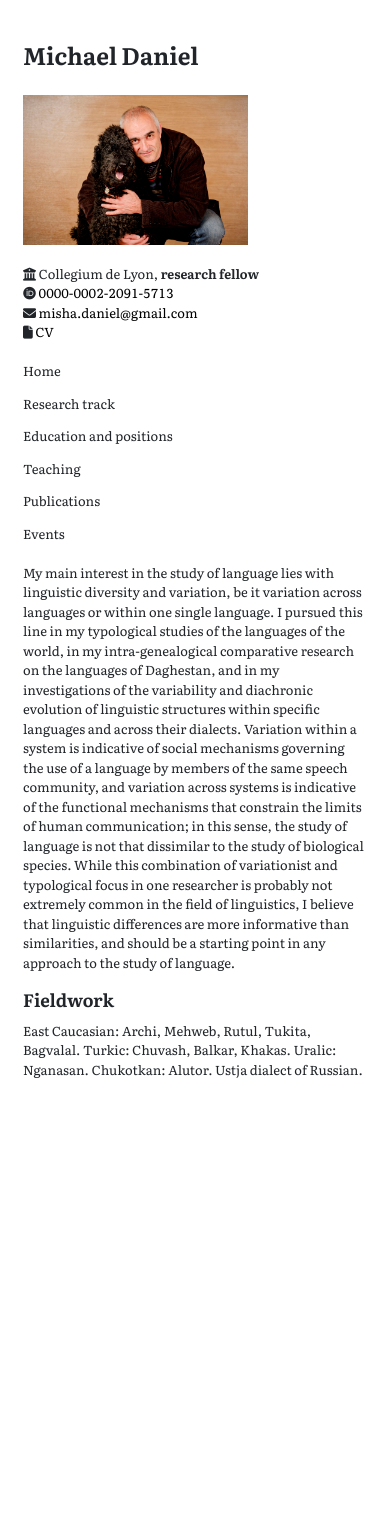
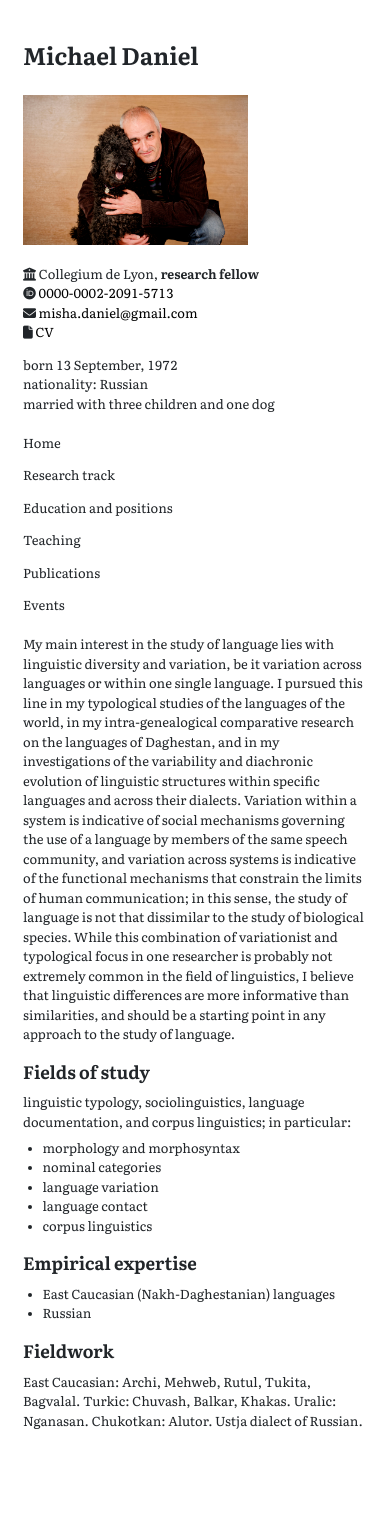
Before and after one commit to MishaDaniel/mishadaniel.github.io, a Jekyll site: the page built from index.html, in a window 390 px wide. Built offline with Jekyll 4.4.1, drawn with Linux system fonts in a browser that asks for light colours; nearby versions of some CDN libraries; before the commit the page ends 1175 px from its top, so only the background shows below that.

Commit message:
changed mobile version

```diff
--- a/_data/teaching.yml
+++ b/_data/teaching.yml
@@ -14,11 +14,11 @@ courses:
     - "Typology - MA (School of Linguistics HSE) (in English)"
 
 awards:
-  - "Best professor award from the HSE University in 2017 for the contribution to the development of the university ([https://www.hse.ru/gold/cm/progress_lecturer/2017/daniel](https://www.hse.ru/gold/cm/progress_lecturer/2017/daniel){:target='_blank'})."
+  - "Best professor award from the HSE University in 2017 for the contribution to the development of the university ([https://www.hse.ru/gold/cm/&shy;progress_lecturer/2017/daniel](https://www.hse.ru/gold/cm/progress_lecturer/2017/daniel){:target='_blank'})."
   - "Best professor by students’ choice in 2012, 2013, 2014, 2015, 2016, 2017, 2018, 2019, 2020, 2021, 2022."
 
 supervisions:
-  - "Student research and fieldwork support 2014, 14-05-0034 HSE: A Corpus Variationist Study of Ustja dialect (Arkhangelsk Oblastj). One of three PIs. The project involved several dozen BA students, including students from the University of Bern, who were involved in collecting and transcribing dialectal data in a field setting. Based on the corpus we created (see [http://www.parasolcorpus.org/Pushkino/login.php](http://www.parasolcorpus.org/Pushkino/login.php){:target='_blank'}), we carried out a quantitative study of dialect loss. The results of the study were published in Journal of Language Variation and Change in 2019, in a multi-author team that, together with seven senior researchers, also involved one doctoral student and seven BA students."
+  - "Student research and fieldwork support 2014, 14-05-0034 HSE: A Corpus Variationist Study of Ustja dialect (Arkhangelsk Oblastj). One of three PIs. The project involved several dozen BA students, including students from the University of Bern, who were involved in collecting and transcribing dialectal data in a field setting. Based on the corpus we created (see [http://www.parasolcorpus.org/&shy;Pushkino/login.php](http://www.parasolcorpus.org/Pushkino/login.php){:target='_blank'}), we carried out a quantitative study of dialect loss. The results of the study were published in Journal of Language Variation and Change in 2019, in a multi-author team that, together with seven senior researchers, also involved one doctoral student and seven BA students."
   - "Student research and fieldwork support 2017, 17-05-0043 HSE: Grammar of Mehweb. One of three PIs. Fieldwork involved four senior researchers and twelve students; four of the students also took part in the  book based that appeared in 2019 at Language Science Press."
   - "Student research and fieldwork support 2018 to the present: Grammar of Kina Rutul. One of three PIs. In progress."
   - "Supervisor of multiple BA and MA term papers and theses, including currently one MA thesis, two MA term paper, and one BA thesis; including several prize-winning BA student research papers in linguistics:"
--- a/_layouts/default.html
+++ b/_layouts/default.html
@@ -40,6 +40,25 @@
         {% include main.html %}
         <div class="column right">
           {% include personal_data.html %}
+          <div class="personal_information little">
+            <div class="born">
+              <div>
+                born {{ site.data.general.personal.born }}
+              </div>
+            </div>
+
+            <div class="nationality">
+              <div>
+                nationality: {{ site.data.general.personal.nationality }}
+              </div>
+            </div>
+
+            <div class="marital">
+              <div>
+                {{ site.data.general.personal.marital }}
+              </div>
+            </div>
+          </div>
           {% include nav.html %}
           {{ content }}
         </div>
--- a/assets/css/styles.css
+++ b/assets/css/styles.css
@@ -150,3 +150,8 @@ td:first-child {
 .personal_information {
   margin-top: 1.5em;
 }
+
+.personal_information.little {
+  margin-top: 0;
+  margin-bottom: 1em;
+}
--- a/index.html
+++ b/index.html
@@ -6,29 +6,26 @@ layout: default
 My main interest in the study of language lies with linguistic diversity and variation, be it variation across languages or within one single language. I pursued this line in my typological studies of the languages of the world, in my intra-genealogical comparative research on the languages of Daghestan, and in my investigations of the variability and diachronic evolution of linguistic structures within specific languages and across their dialects. Variation within a system is indicative of social mechanisms governing the use of a language by members of the same speech community, and variation across systems is indicative of the functional mechanisms that constrain the limits of human communication; in this sense, the study of language is not that dissimilar to the study of biological species. While this combination of variationist and typological focus in one researcher is probably not extremely common in the field of linguistics, I believe that linguistic differences are more informative than similarities, and should be a starting point in any approach to the study of language.
 </div>
 
-<!-- <div class="titles">
-  <div class="title">
-    <h3>
-      Membership of scientific associations
-    </h3>
-    <ul>
-      {% for assoc in site.data.general.associations %}
-        <li>{{ assoc }}</li>
-      {% endfor %}
-    </ul>
-  </div>
+<div class="interests little">
+  <h2>Fields of study</h2>
+  <p style="margin-bottom: 0.5em;">{{ site.data.general.fields.main }}</p>
+  <ul style="padding-left: 1.5em;">
+    {% for field in site.data.general.fields.particular %}
+      <li>{{ field }}</li>
+    {% endfor %}
+  </ul>
 </div>
-<div class="projects">
-  <h2>
-    Ongoing projects
-  </h2>
-  <ul>
-    {% for project in site.data.general.projects %}
-    <li> {{ project }} </li>
+
+<div class="interests little">
+  <h2>Empirical expertise</h2>
+  <ul style="padding-left: 1.5em;">
+    {% for field in site.data.general.languages %}
+      <li>{{ field }}</li>
     {% endfor %}
-  </ul> -->
+  </ul>
+</div>
 
-
+<div class="fieldwork">
   <h2>Fieldwork</h2>
   East Caucasian: Archi, Mehweb, Rutul, Tukita, Bagvalal. Turkic: Chuvash, Balkar, Khakas. Uralic: Nganasan. Chukotkan: Alutor. Ustja dialect of Russian.
 </div>
```
Also changed, not shown: _includes/statement.md (+1 -1 lines).
